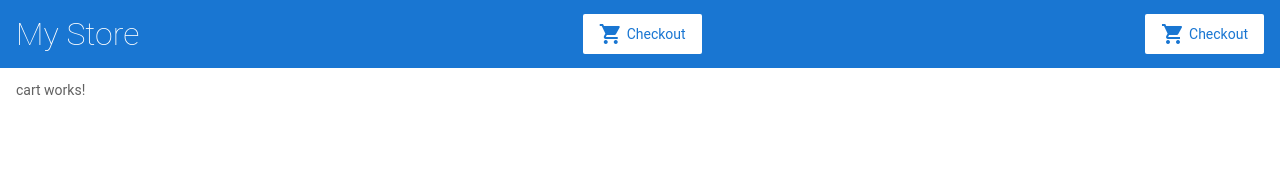
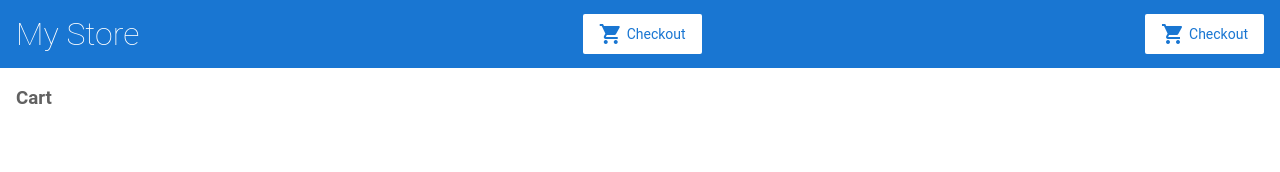
Before and after one commit to osriva/angular-rcn7un-rahpnm, an Angular app: page /cart in a window 1280 px wide. Shown: the top 172 px of the page. Built offline with nearby package versions, Linux system fonts and the light colour scheme.

Commit message:
Display the cart items

```diff
--- a/src/app/cart/cart.component.html
+++ b/src/app/cart/cart.component.html
@@ -1 +1,6 @@
-<p>cart works!</p>
+<h3>Cart</h3>
+
+<div class="cart-item" *ngFor="let item of items">
+  <span>{{ item.name }}</span>
+  <span>{{ item.price | currency }}</span>
+</div>
--- a/src/app/cart/cart.component.ts
+++ b/src/app/cart/cart.component.ts
@@ -1,4 +1,5 @@
 import { Component, OnInit } from '@angular/core';
+import {CartService } from '../cart.service';
 
 @Component({
   selector: 'app-cart',
@@ -7,7 +8,11 @@
 })
 export class CartComponent implements OnInit {
 
-  constructor() { }
+  items = this.cartService.getItems();
+
+  constructor(
+    private cartService: CartService
+  ) { }
 
   ngOnInit(): void {
   }
```
